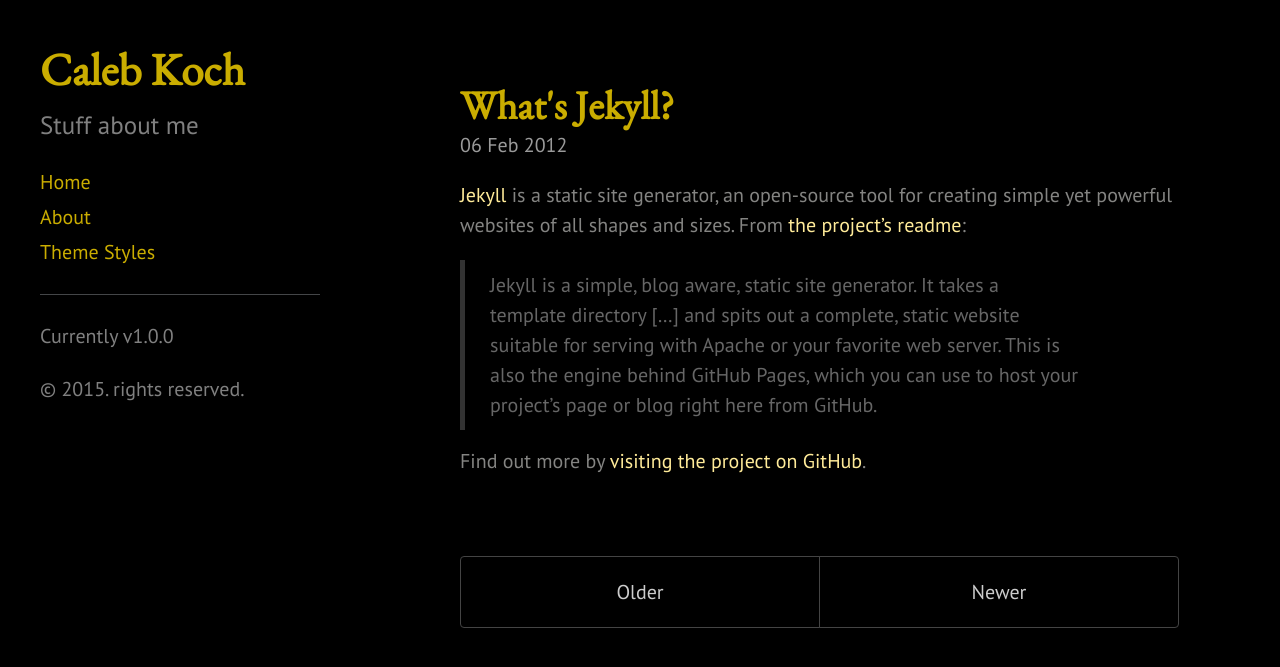
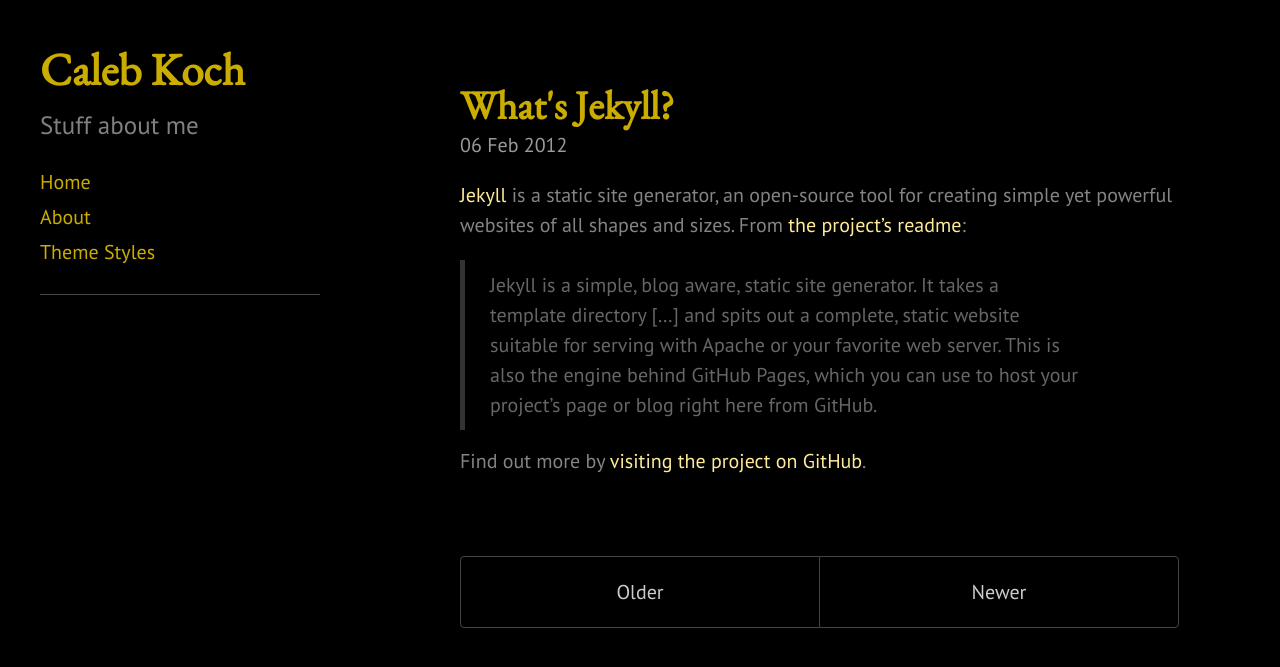
Before and after one commit to cakoch10/cakoch10.github.io, a Jekyll site: the page built from index.html, in a window 1280 px wide. Shown: the top 667 px of the page. Built offline with Jekyll 4.4.1, drawn with Linux system fonts in a browser that asks for light colours; Markdown is read by kramdown in place of the engine named in the settings; the list of posts is cut into pages by our own code.

Commit message:
Update sidebar.html

```diff
--- a/_includes/sidebar.html
+++ b/_includes/sidebar.html
@@ -27,9 +27,6 @@
       {% endfor %}
 
       <hr>
-      <span class="sidebar-nav-item">Currently v{{ site.version }}</span>
     </nav>
-
-    <p>&copy; {{ site.time | date: '%Y' }}. rights reserved.</p>
   </div>
 </div>
```
